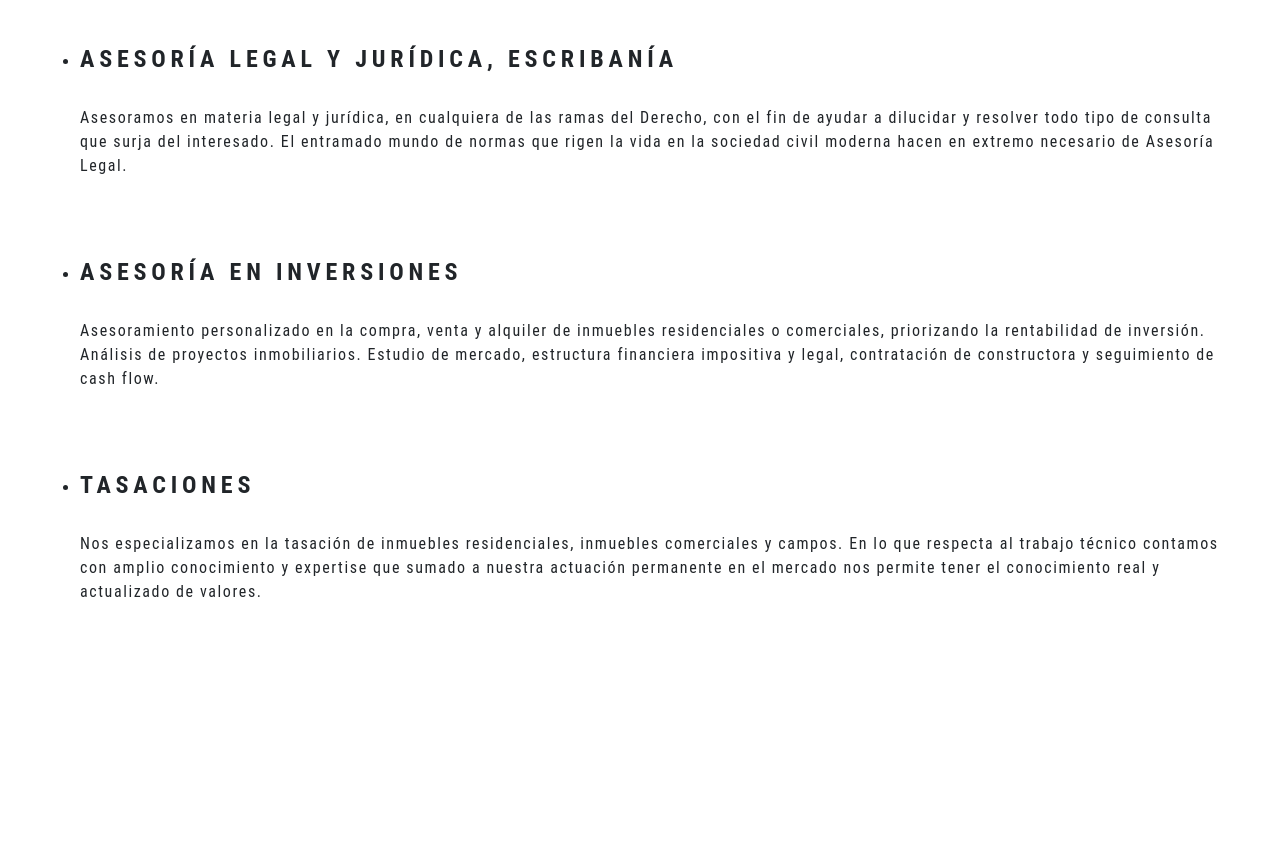
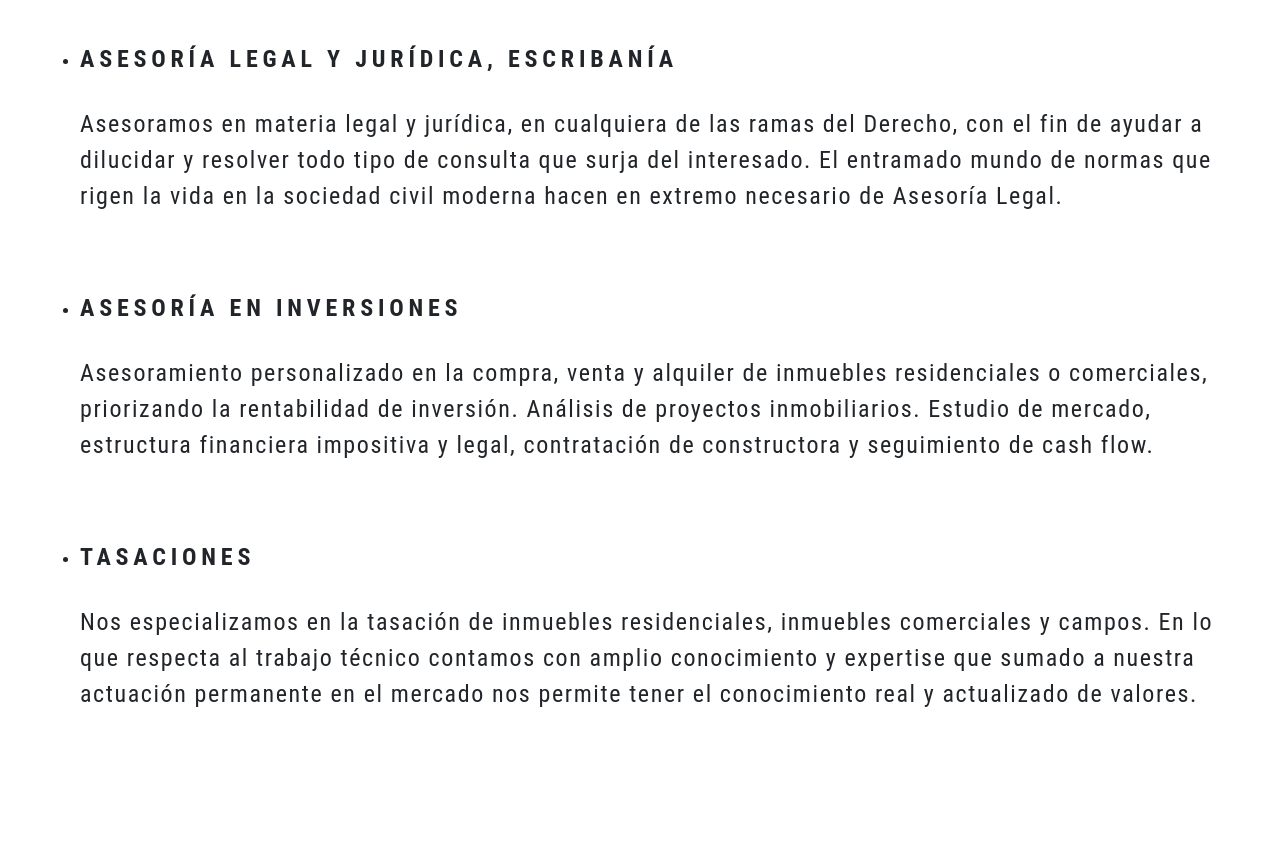
Before and after one commit to GonnzaGz/Vizion-Propiedades, a website: page src/paginas/nosotros.html in a window 1280 px wide. Shown: the part 859-1700 px from the top of the page. Drawn offline with nearby package versions, Linux system fonts and the light colour scheme.

Commit message:
prueba-41

```diff
--- a/scss/base/_mixins.scss
+++ b/scss/base/_mixins.scss
@@ -87,7 +87,7 @@
 }
 
 .servicios-nosotros p {
-    @include prefij-font-space($fsize-1, $space-01)
+    @include prefij-font-space($fsize-15, $space-01)
 }
 
 //main-terceario
```
Also changed, not shown: css/style.css, 1 other file.
